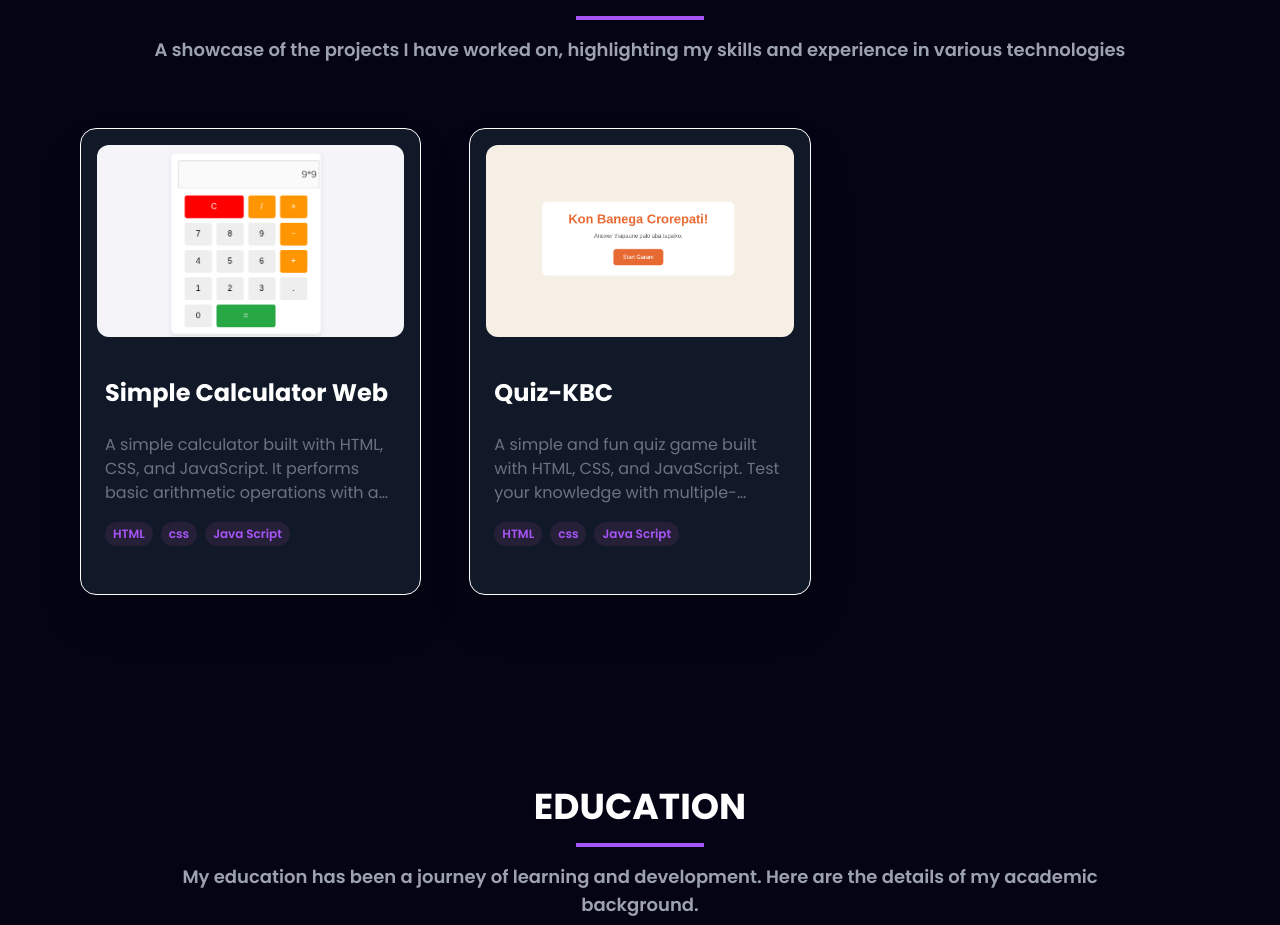
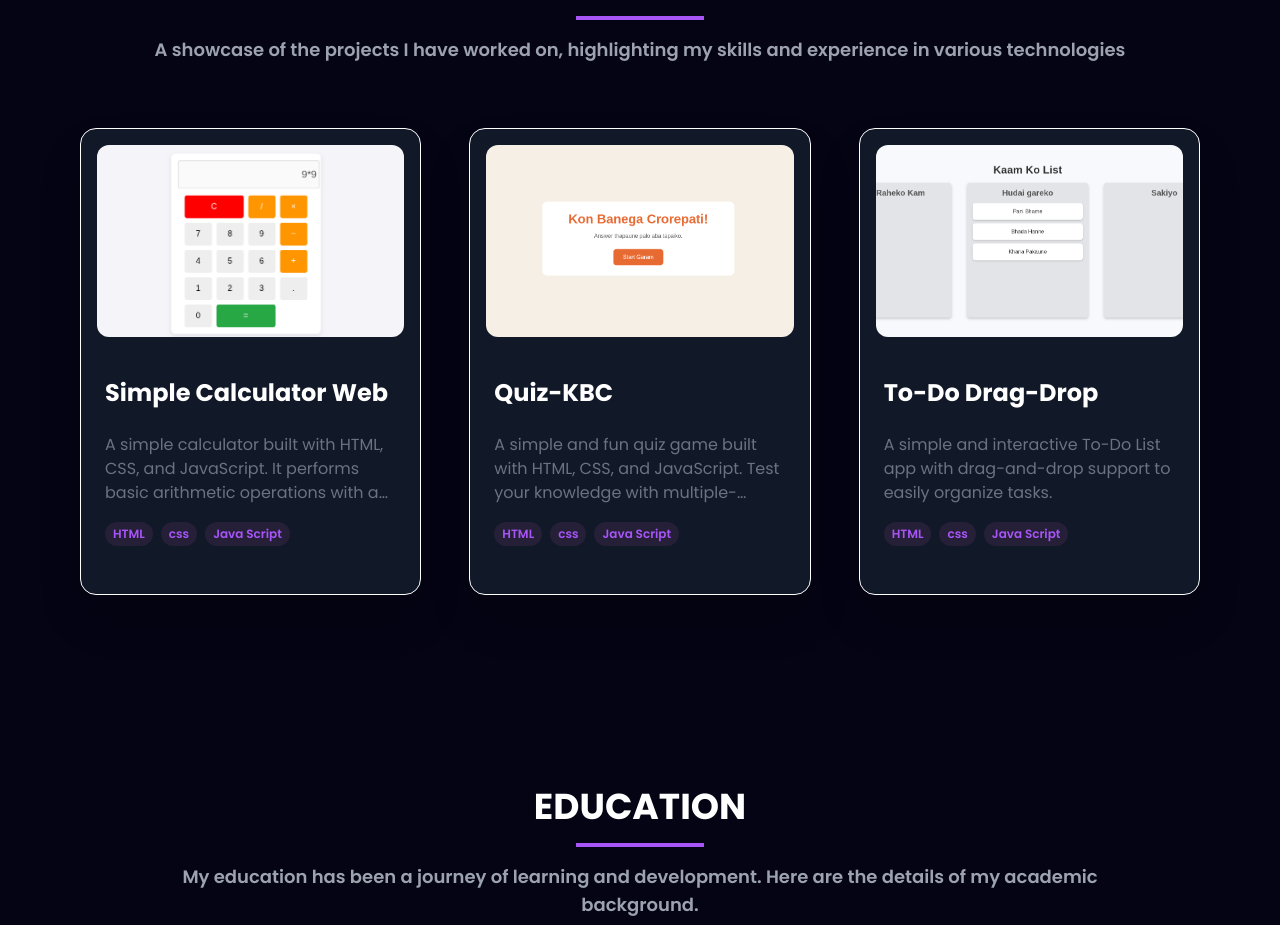
Before and after one commit to SJ-Slasher/portfolio, a React (Vite) app: page / in a window 1280 px wide. Shown: the part 3060-3985 px from the top of the page. Built offline with nearby package versions, Linux system fonts and the light colour scheme.

Commit message:
initial commit

```diff
--- a/src/constants.js
+++ b/src/constants.js
@@ -43,6 +43,7 @@ import ppehssLogo from "./assets/education_logo/PPEHSS_logo.png";
 // Project Section Logo's
 import calculator from "./assets/project_logo/Calculator.png";
 import quiz from "./assets/project_logo/Quiz.png";
+import todo from "./assets/project_logo/Todo.png";
 
 //Achievements Section Logo's
 
@@ -218,16 +219,16 @@ export const projects = [
   //   github: "https://github.com/yourgithubusername/khana-khajana",
   //   webapp: "",
   },
-  // {
-  //   id: 2,
-  //   title: "Hotel Management System",
-  //   description:
-  //     "A comprehensive hotel management system built with Java. Manages room bookings, billing, and staff workflows with a user-friendly interface.",
-  //   image: img3,
-  //   tags: ["Java", "MySQL", "Swing", "OOP"],
+  {
+    id: 2,
+    title: "To-Do Drag-Drop",
+    description:
+      "A simple and interactive To-Do List app with drag-and-drop support to easily organize tasks.",
+    image: todo,
+    tags: ["HTML", "css", "Java Script"],
   //   github: "https://github.com/yourgithubusername/hotel-management-system",
   //   webapp: "",
-  // },
+  },
   // {
   //   id: 3,
   //   title: "UD Down Controller (Microcontroller Project)",
```
Also changed, not shown: src/assets/project_logo/Todo.png (added).
